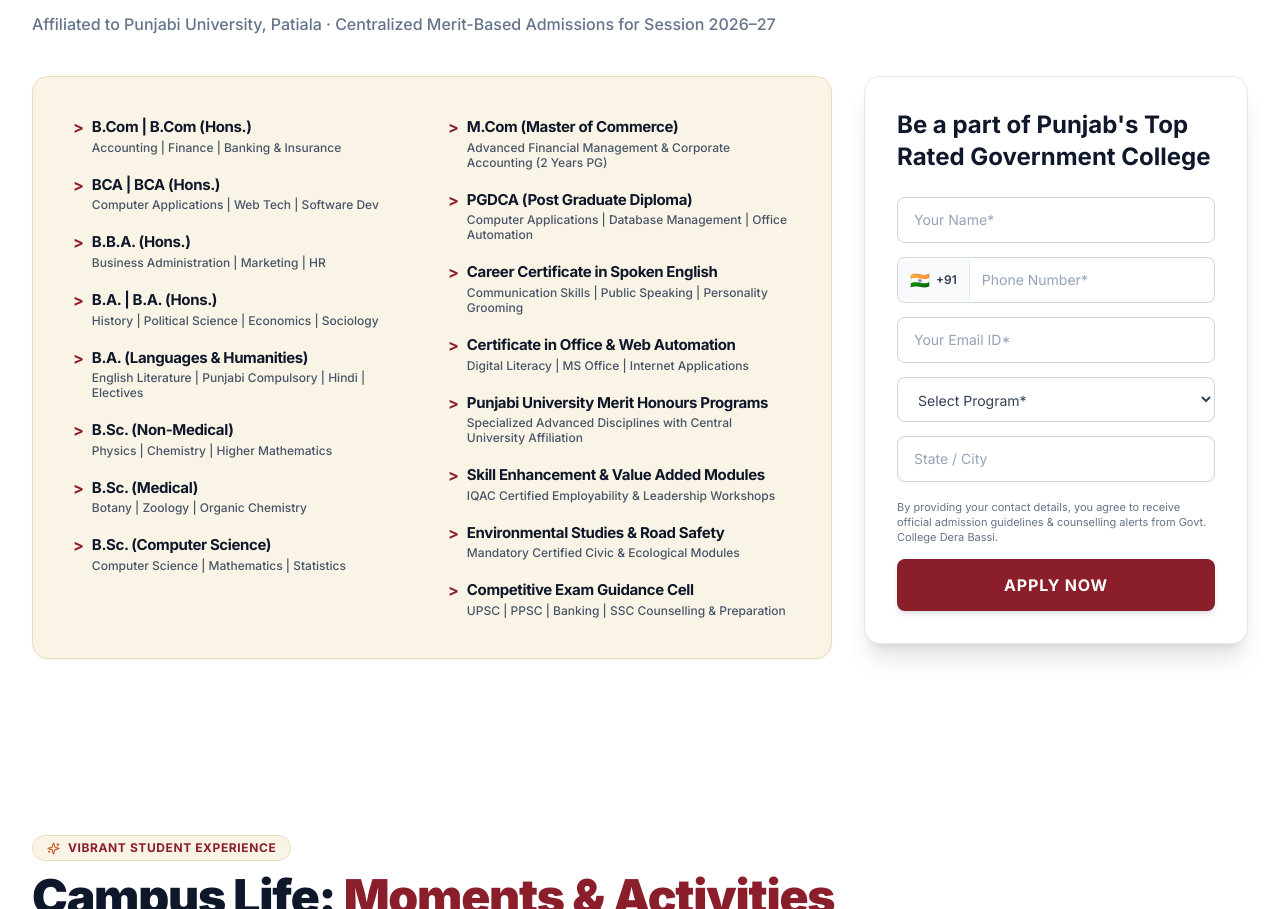
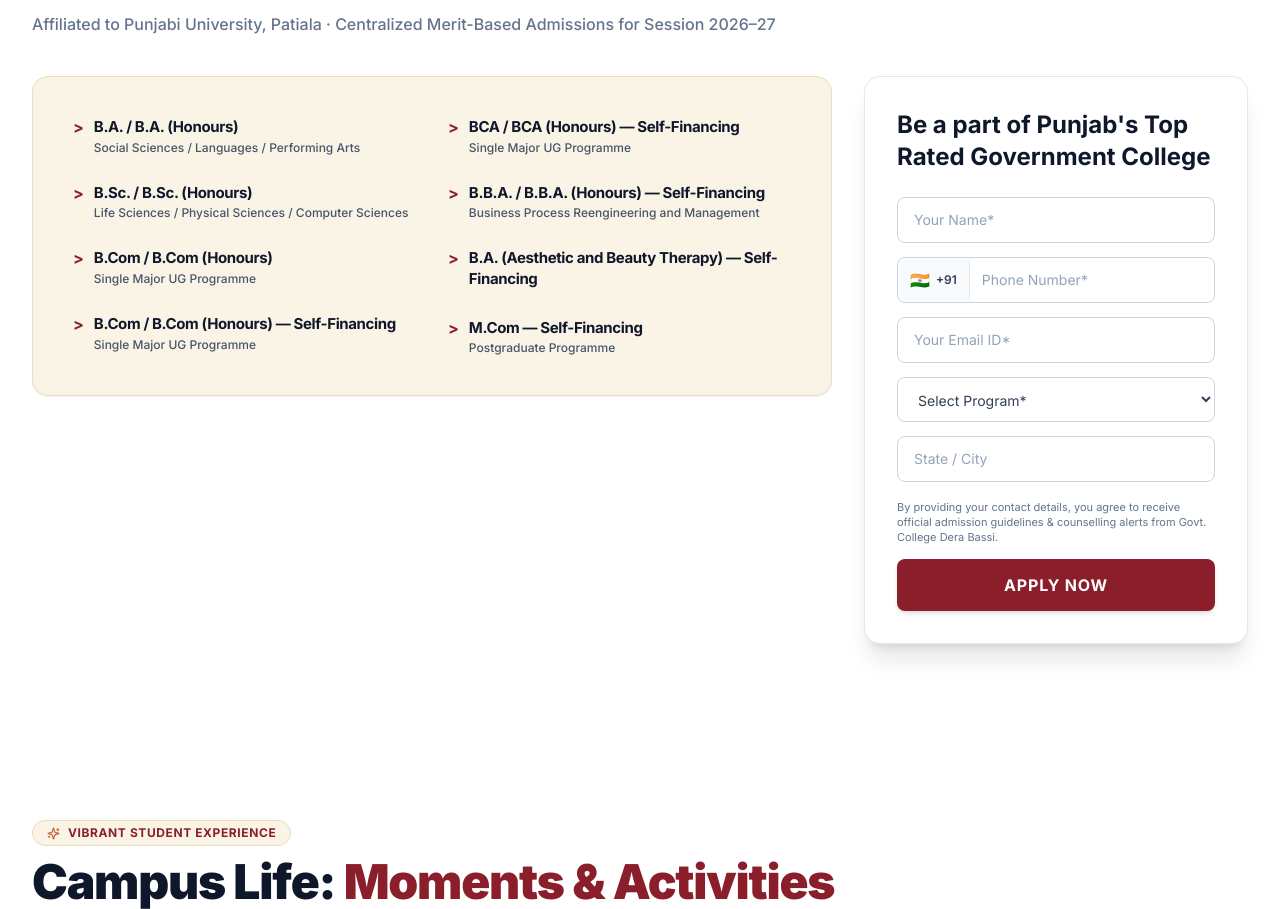
Before and after one commit to rahulweb017-ship-it/Govt-Collage-Derabassi, a React (Vite) app: page / in a window 1280 px wide. Shown: the part 2137-3046 px from the top of the page. Built offline with nearby package versions, Linux system fonts and the light colour scheme.

Commit message:
Update Academic Year 2026 course list to confirmed 8 Prospectus courses with https://online.gcderabassi.ac.in/ links

```diff
--- a/src/components/sections/AcademicProgrammes.jsx
+++ b/src/components/sections/AcademicProgrammes.jsx
@@ -3,87 +3,47 @@
 
 const academicDirectoryCol1 = [
   {
-    title: 'B.Com | B.Com (Hons.)',
-    specializations: 'Accounting | Finance | Banking & Insurance',
-    href: '#admissions'
+    title: 'B.A. / B.A. (Honours)',
+    subtitle: 'Social Sciences / Languages / Performing Arts',
+    href: 'https://online.gcderabassi.ac.in/'
   },
   {
-    title: 'BCA | BCA (Hons.)',
-    specializations: 'Computer Applications | Web Tech | Software Dev',
-    href: '#admissions'
+    title: 'B.Sc. / B.Sc. (Honours)',
+    subtitle: 'Life Sciences / Physical Sciences / Computer Sciences',
+    href: 'https://online.gcderabassi.ac.in/'
   },
   {
-    title: 'B.B.A. (Hons.)',
-    specializations: 'Business Administration | Marketing | HR',
-    href: '#admissions'
+    title: 'B.Com / B.Com (Honours)',
+    subtitle: 'Single Major UG Programme',
+    href: 'https://online.gcderabassi.ac.in/'
   },
   {
-    title: 'B.A. | B.A. (Hons.)',
-    specializations: 'History | Political Science | Economics | Sociology',
-    href: '#admissions'
-  },
-  {
-    title: 'B.A. (Languages & Humanities)',
-    specializations: 'English Literature | Punjabi Compulsory | Hindi | Electives',
-    href: '#admissions'
-  },
-  {
-    title: 'B.Sc. (Non-Medical)',
-    specializations: 'Physics | Chemistry | Higher Mathematics',
-    href: '#admissions'
-  },
-  {
-    title: 'B.Sc. (Medical)',
-    specializations: 'Botany | Zoology | Organic Chemistry',
-    href: '#admissions'
-  },
-  {
-    title: 'B.Sc. (Computer Science)',
-    specializations: 'Computer Science | Mathematics | Statistics',
-    href: '#admissions'
+    title: 'B.Com / B.Com (Honours) — Self-Financing',
+    subtitle: 'Single Major UG Programme',
+    href: 'https://online.gcderabassi.ac.in/'
   }
 ];
 
 const academicDirectoryCol2 = [
   {
-    title: 'M.Com (Master of Commerce)',
-    specializations: 'Advanced Financial Management & Corporate Accounting (2 Years PG)',
-    href: '#admissions'
+    title: 'BCA / BCA (Honours) — Self-Financing',
+    subtitle: 'Single Major UG Programme',
+    href: 'https://online.gcderabassi.ac.in/'
   },
   {
-    title: 'PGDCA (Post Graduate Diploma)',
-    specializations: 'Computer Applications | Database Management | Office Automation',
-    href: '#admissions'
+    title: 'B.B.A. / B.B.A. (Honours) — Self-Financing',
+    subtitle: 'Business Process Reengineering and Management',
+    href: 'https://online.gcderabassi.ac.in/'
   },
   {
-    title: 'Career Certificate in Spoken English',
-    specializations: 'Communication Skills | Public Speaking | Personality Grooming',
-    href: '#admissions'
+    title: 'B.A. (Aesthetic and Beauty Therapy) — Self-Financing',
+    subtitle: '',
+    href: 'https://online.gcderabassi.ac.in/'
   },
   {
-    title: 'Certificate in Office & Web Automation',
-    specializations: 'Digital Literacy | MS Office | Internet Applications',
-    href: '#admissions'
-  },
-  {
-    title: 'Punjabi University Merit Honours Programs',
-    specializations: 'Specialized Advanced Disciplines with Central University Affiliation',
-    href: '#admissions'
-  },
-  {
-    title: 'Skill Enhancement & Value Added Modules',
-    specializations: 'IQAC Certified Employability & Leadership Workshops',
-    href: '#admissions'
-  },
-  {
-    title: 'Environmental Studies & Road Safety',
-    specializations: 'Mandatory Certified Civic & Ecological Modules',
-    href: '#admissions'
-  },
-  {
-    title: 'Competitive Exam Guidance Cell',
-    specializations: 'UPSC | PPSC | Banking | SSC Counselling & Preparation',
-    href: '#admissions'
+    title: 'M.Com — Self-Financing',
+    subtitle: 'Postgraduate Programme',
+    href: 'https://online.gcderabassi.ac.in/'
   }
 ];
 
@@ -99,6 +59,7 @@
 
   const handleSubmit = (e) => {
     e.preventDefault();
+    window.open('https://online.gcderabassi.ac.in/', '_blank', 'noopener,noreferrer');
     if (!formData.name || !formData.phone) return;
     setIsSubmitted(true);
   };
@@ -130,7 +91,9 @@
                   <div key={idx} className="group">
                     <a
                       href={item.href}
-                      className="flex items-start gap-2 text-slate-900 group-hover:text-[#8B1E2B] transition-colors"
+                      target="_blank"
+                      rel="noopener noreferrer"
+                      className="flex items-start gap-2.5 text-slate-900 group-hover:text-[#8B1E2B] transition-colors p-2 -m-2 rounded-lg hover:bg-white/70"
                     >
                       <span className="text-[#8B1E2B] font-bold text-base mt-0.5 leading-none shrink-0 group-hover:translate-x-0.5 transition-transform">
                         &gt;
@@ -139,9 +102,11 @@
                         <h3 className="font-bold text-sm sm:text-[15px] leading-snug tracking-tight underline-offset-2 group-hover:underline">
                           {item.title}
                         </h3>
-                        <p className="text-xs text-slate-600 font-medium leading-tight mt-0.5">
-                          {item.specializations}
-                        </p>
+                        {item.subtitle && (
+                          <p className="text-xs text-slate-600 font-medium leading-tight mt-0.5">
+                            {item.subtitle}
+                          </p>
+                        )}
                       </div>
                     </a>
                   </div>
@@ -154,7 +119,9 @@
                   <div key={idx} className="group">
                     <a
                       href={item.href}
-                      className="flex items-start gap-2 text-slate-900 group-hover:text-[#8B1E2B] transition-colors"
+                      target="_blank"
+                      rel="noopener noreferrer"
+                      className="flex items-start gap-2.5 text-slate-900 group-hover:text-[#8B1E2B] transition-colors p-2 -m-2 rounded-lg hover:bg-white/70"
                     >
                       <span className="text-[#8B1E2B] font-bold text-base mt-0.5 leading-none shrink-0 group-hover:translate-x-0.5 transition-transform">
                         &gt;
@@ -163,9 +130,11 @@
                         <h3 className="font-bold text-sm sm:text-[15px] leading-snug tracking-tight underline-offset-2 group-hover:underline">
                           {item.title}
                         </h3>
-                        <p className="text-xs text-slate-600 font-medium leading-tight mt-0.5">
-                          {item.specializations}
-                        </p>
+                        {item.subtitle && (
+                          <p className="text-xs text-slate-600 font-medium leading-tight mt-0.5">
+                            {item.subtitle}
+                          </p>
+                        )}
                       </div>
                     </a>
                   </div>
@@ -280,12 +249,19 @@
                 </p>
 
                 {/* Submit CTA Button */}
-                <button
-                  type="submit"
-                  className="w-full bg-[#8B1E2B] hover:bg-[#601520] text-white font-bold py-3.5 px-6 rounded-lg text-sm sm:text-base uppercase tracking-wider transition-all duration-200 shadow-md hover:shadow-lg active:scale-98 cursor-pointer mt-2"
+                <a
+                  href="https://online.gcderabassi.ac.in/"
+                  target="_blank"
+                  rel="noopener noreferrer"
+                  onClick={() => {
+                    if (formData.name && formData.phone) {
+                      setIsSubmitted(true);
+                    }
+                  }}
+                  className="w-full bg-[#8B1E2B] hover:bg-[#601520] text-white font-bold py-3.5 px-6 rounded-lg text-sm sm:text-base uppercase tracking-wider transition-all duration-200 shadow-md hover:shadow-lg active:scale-98 cursor-pointer mt-2 flex items-center justify-center text-center"
                 >
                   Apply Now
-                </button>
+                </a>
 
               </form>
             )}
```
